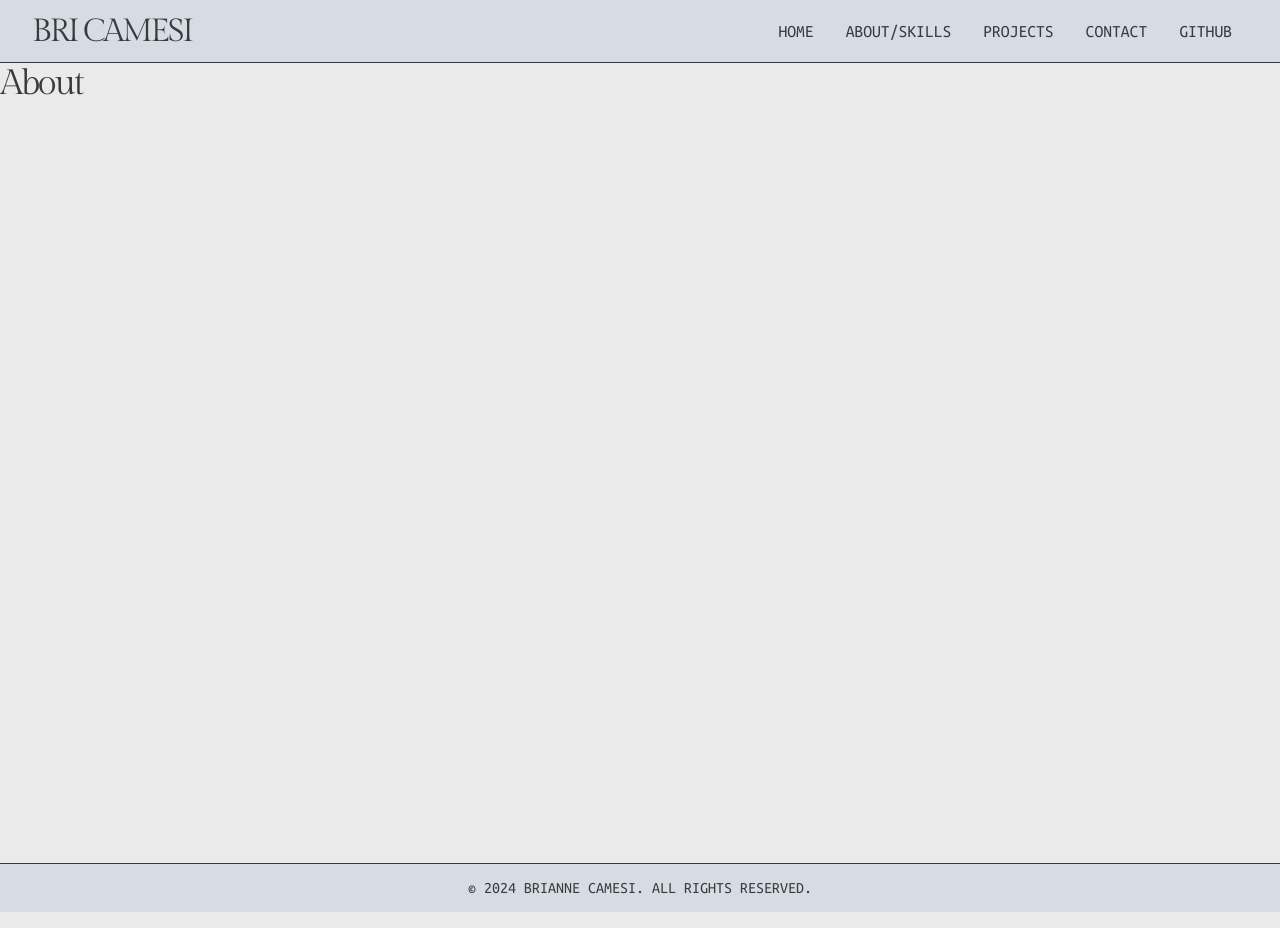
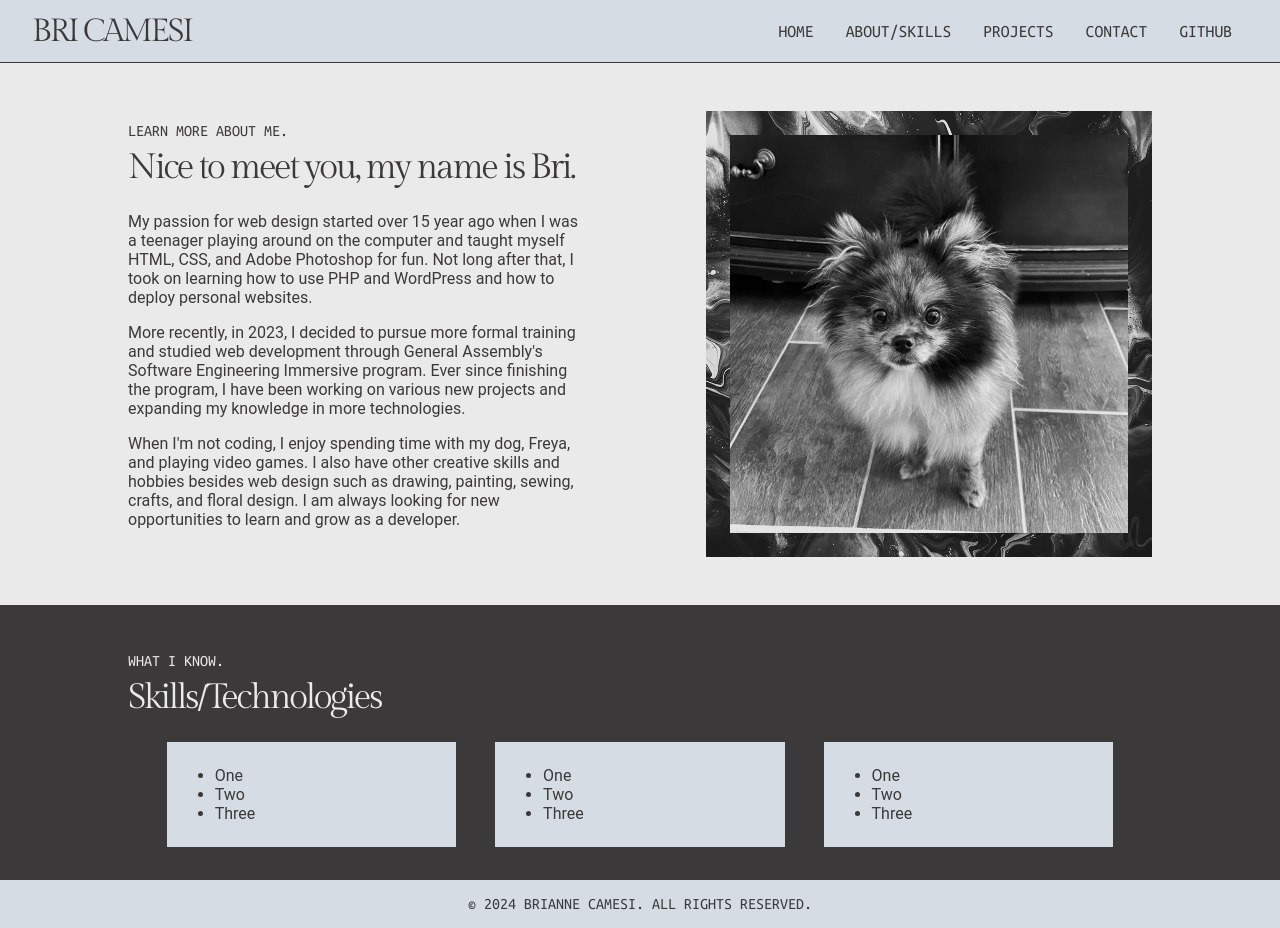
Before and after one commit to freckledspider/portfolio, a React (Create React App) app: page /about in a window 1280 px wide. Built offline with nearby package versions, Linux system fonts and the light colour scheme.

Commit message:
Update about page

```diff
--- a/public/index.html
+++ b/public/index.html
@@ -24,7 +24,7 @@
       work correctly both with client-side routing and a non-root public URL.
       Learn how to configure a non-root public URL by running `npm run build`.
     -->
-    <title>Brianne Camesi - Portfolio</title>
+    <title>Bri Camesi - Frontend Web Developer</title>
   </head>
   <body>
     <noscript>You need to enable JavaScript to run this app.</noscript>
--- a/src/index.css
+++ b/src/index.css
@@ -83,6 +83,10 @@ h1 {
   letter-spacing: -0.15rem;
   text-align: left;
   margin-top: 0;
+}
+
+.h1gray {
+  color: #EAEAEA;
 }
 
 h2 {
@@ -225,6 +229,34 @@ li a:hover {
   padding-bottom: 2rem;
 }
 
+.skillscontainer {
+  background-color: #3B393A;
+  color: #EAEAEA;
+  margin: auto;
+  padding-top: 3rem;
+  padding-bottom: 2rem;
+  width: 100%;
+}
+
+.skills {
+  width: 80%;
+  margin: auto;
+}
+
+.skillslists {
+  display: flex;
+  justify-content: space-evenly;
+}
+
+.skillsgrid {
+  display: grid;
+  grid-template-columns: repeat(3, 1fr);
+  grid-gap: 1rem;
+  background-color: #D5DCE4;
+  color: #3B393A;
+  padding: 0.5rem;
+}
+
 .footer {
   color: #3B393A;
   background-color: #D5DCE4;
--- a/src/pages/About.js
+++ b/src/pages/About.js
@@ -1,5 +1,72 @@
+import Freya from "../images/freya.jpg";
+
 export default function About() {
-    return (
-        <h1>About</h1>
-    )
+  return (
+    <div>
+      <div className="about">
+        <div className="abouttext">
+          <h3>Learn more about me.</h3>
+          <h1>Nice to meet you, my name is Bri.</h1>
+          <p>
+            My passion for web design started over 15 year ago when I was a
+            teenager playing around on the computer and taught myself HTML, CSS,
+            and Adobe Photoshop for fun. Not long after that, I took on learning
+            how to use PHP and WordPress and how to deploy personal websites.
+          </p>
+          <p>
+            More recently, in 2023, I decided to pursue more formal training and
+            studied web development through General Assembly's Software
+            Engineering Immersive program. Ever since finishing the program, I
+            have been working on various new projects and expanding my knowledge
+            in more technologies.
+          </p>
+          <p>
+            When I'm not coding, I enjoy spending time with my dog, Freya, and
+            playing video games. I also have other creative skills and hobbies
+            besides web design such as drawing, painting, sewing, crafts, and
+            floral design. I am always looking for new opportunities to learn
+            and grow as a developer.
+          </p>
+        </div>
+        <div className="aboutimage">
+          <img
+            src={Freya}
+            alt="Freya the pomeranian"
+            width="70%"
+            className="imgborder"
+            style={{float: "right"}}
+          />
+        </div>
+      </div>
+      <div className="skillscontainer">
+        <div className="skills">
+        <h3>What I know.</h3>
+        <h1 className="h1gray">Skills/Technologies</h1>
+        <div className="skillslists">
+        <div className="skillsgrid">
+          <ul>
+            <li>One</li>
+            <li>Two</li>
+            <li>Three</li>
+          </ul>
+        </div>
+        <div className="skillsgrid">
+        <ul>
+            <li>One</li>
+            <li>Two</li>
+            <li>Three</li>
+          </ul>
+        </div>
+        <div className="skillsgrid">
+        <ul>
+            <li>One</li>
+            <li>Two</li>
+            <li>Three</li>
+          </ul>
+        </div>
+        </div>
+      </div></div>
+
+    </div>
+  );
 }
```
